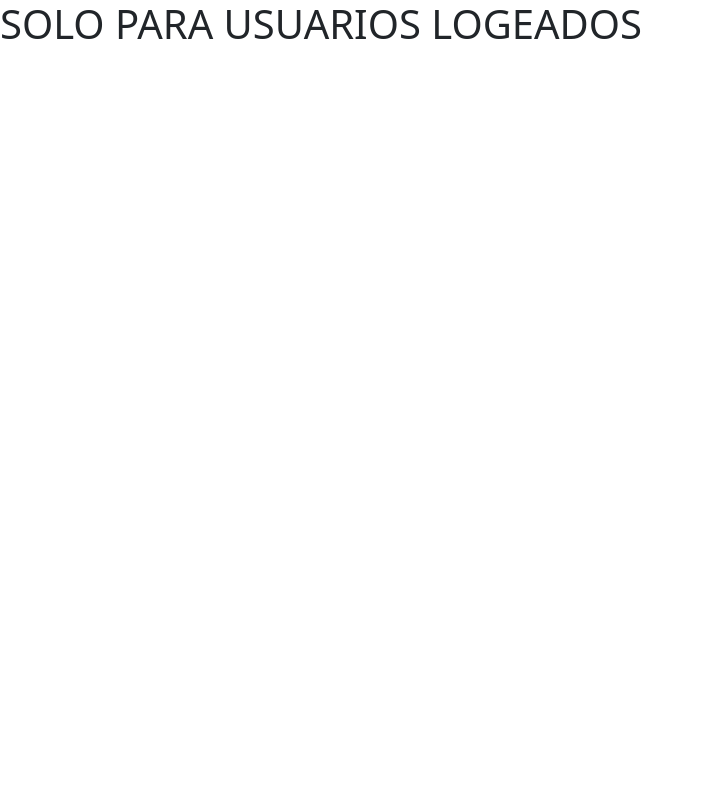
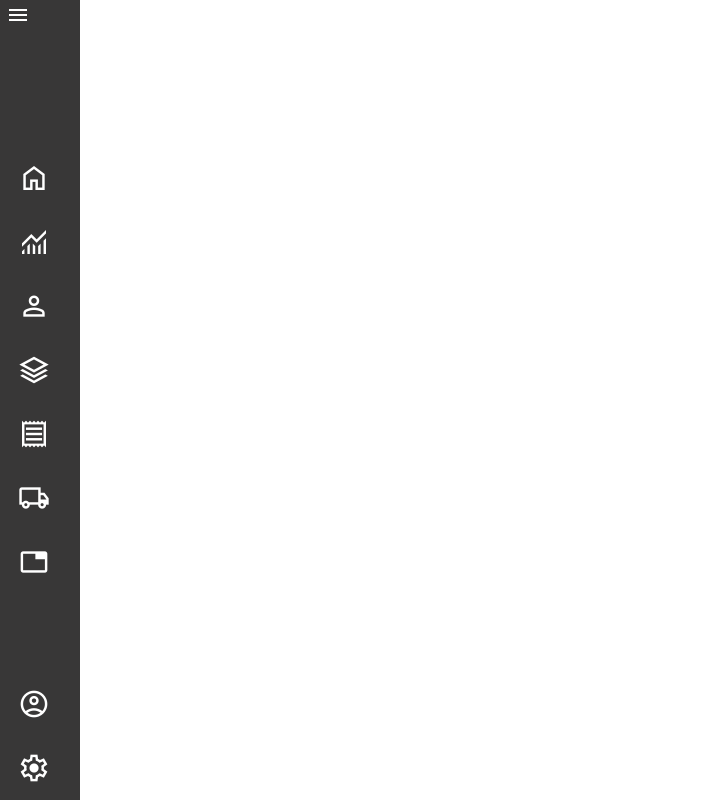
Before and after one commit to benyhi/web_tienda_ropa, a Flask app: page /dashboard in a window 1280 px wide. Shown: the whole page, without its empty margins (0-701 px from the left). Run offline with Flask 3, Linux system fonts and the light colour scheme; the visitor is signed in with stand-in values (Sample User, id 1); some libraries are stand-ins or nearby versions.

Commit message:
Agregue el sidebar para el panel de control     -Cree el side bar, y aplique estilos boostrap     -Acomode el layout de las vistas     -Agregue iconos

```diff
--- a/static/css/dashboard.css
+++ b/static/css/dashboard.css
@@ -1,3 +1,80 @@
+/* GENERALES */
+html{
+    font-family: 'Roboto', serif;
+}
+
+.container{
+    height: 100vh;
+    display: flex;
+    flex-direction: row;
+    padding: 0;
+}
+/* SIDEBAR */
+
+.side-menu {
+    width: 80px;
+    position: fixed;
+    top: 0;
+    bottom: 0;
+    left: 0;
+    background-color: #383737;
+    transition: width 0.3s ease;
+    overflow: hidden;
+}
+
+.nav{
+    justify-content: space-between;
+    height: 100%;
+}
+
+.nav-link{
+    width: 100%;
+    display: flex;
+    align-items: center;
+    border-left: 2px solid transparent;
+}
+
+.side-logo{
+    color: white;
+    font-size: 1.5rem;
+    margin-left: 50px;
+}
+
+.nav-link:hover{
+    border-left: 2px solid  rgb(6, 143, 255);
+    color: rgb(77, 173, 252);
+}
+
+.nav-link span{
+    color: white;
+    font-size: 2rem;
+}
+
+/* SIDEBAR EXPANDIDO */
+#expand-btn{
+    background-color: transparent;
+    border: none;
+    justify-content: center;
+    align-items: center;
+    color: white;
+}
+
+.expanded{
+    width: 250px;
+}
+
+.side-menu .nav-link .link-text {
+    margin-left: 10px;
+    opacity: 0;
+    white-space: nowrap;
+    transition: opacity 0.3s ease;
+}
+
+.side-menu.expanded .nav-link .link-text {
+    opacity: 1;
+}
+
+/* MODAL */
 .modal {
     display: none;
     position: fixed;
--- /dev/null
+++ b/static/js/panel.js
@@ -0,0 +1,3 @@
+document.getElementById('expand-btn').addEventListener('click', function(){
+    document.getElementById('side-menu').classList.toggle('expanded');
+});
--- /dev/null
+++ b/templates/dashboard/analitics.html
@@ -0,0 +1,3 @@
+{% extends "dashboard/panel.html" %}
+{% block content %}
+{% endblock %}
--- /dev/null
+++ b/templates/dashboard/cms.html
@@ -0,0 +1,3 @@
+{% extends "dashboard/panel.html" %}
+{% block content %}
+{% endblock %}
--- /dev/null
+++ b/templates/dashboard/configuration.html
@@ -0,0 +1,3 @@
+{% extends "dashboard/panel.html" %}
+{% block content %}
+{% endblock %}
--- /dev/null
+++ b/templates/dashboard/home.html
@@ -0,0 +1,3 @@
+{% extends "dashboard/panel.html" %}
+{% block content %}
+{% endblock %}
--- a/templates/dashboard/panel.html
+++ b/templates/dashboard/panel.html
@@ -2,19 +2,84 @@
 <html lang="es">
 <head>
     <meta charset="UTF-8">
-    <meta name="viewport" content="width=device-width, initial-scale=1.0">
+    <meta name="viewport" content="width=device-width, initial-scale=1">
+    <!-- GOOGLE FONTS -->
+    <link rel="preconnect" href="https://fonts.googleapis.com">
+    <link rel="preconnect" href="https://fonts.gstatic.com" crossorigin>
+    <link href="https://fonts.googleapis.com/css2?family=Roboto+Flex:opsz,wght@8..144,100..1000&display=swap" rel="stylesheet">
+    <!-- GOOGLE ICONS -->
+    <link rel="stylesheet" href="https://fonts.googleapis.com/css2?family=Material+Symbols+Outlined:opsz,wght,FILL,GRAD@20..48,100..700,0..1,-50..200" />
     <!-- DATA TABLES -->
     <link rel="stylesheet" href="https://cdn.datatables.net/1.13.5/css/jquery.dataTables.min.css">
     <!-- BOOTSTRAP 5 -->
     <link href="https://cdn.jsdelivr.net/npm/bootstrap@5.3.3/dist/css/bootstrap.min.css" rel="stylesheet" integrity="sha384-QWTKZyjpPEjISv5WaRU9OFeRpok6YctnYmDr5pNlyT2bRjXh0JMhjY6hW+ALEwIH" crossorigin="anonymous">
     <!-- LOCALES -->
+     <link rel="stylesheet" href="../../static/css/dashboard.css">
     <link rel="stylesheet" href="{{ url_for('static', filename='css/dashboard.css') }}">
-    <title>Document</title>
+    <title>Panel Administrador</title>
 </head>
 <body>
-    <h1>SOLO PARA USUARIOS LOGEADOS</h1>
-    {%block content%}
-    {%endblock%}
+    <div class="container">
+        <div id="side-menu" class="side-menu d-flex flex-column">
+            <nav class="nav flex-column">
+                <div>
+                    <button id="expand-btn"><span class="material-symbols-outlined">menu</span></button>
+                    <span class="link-text side-logo">LOGO</span>
+                </div>
+                <div>
+                    <a href="/dashboard" class="nav-link">
+                        <span class="material-symbols-outlined">home</span>
+                        <span class="link-text">Inicio</span>
+                    </a>
+                    <a href="/dashboard/analitics" class="nav-link">
+                        <span class="material-symbols-outlined">monitoring</span>
+                        <span class="link-text">Analisis</span>
+                    </a>
+                    <a href="/dashboard/users" class="nav-link">
+                        <span class="material-symbols-outlined">person</span>
+                        <span class="link-text">Usuarios</span>
+                    </a>
+                    <a href="/dashboard/stock" class="nav-link">
+                        <span class="material-symbols-outlined">stacks</span>
+                        <span class="link-text">Inventario</span>
+                    </a>
+                    <a href="/dashboard/history" class="nav-link">
+                        <span class="material-symbols-outlined">receipt</span>
+                        <span class="link-text">Historial</span>
+                    </a>
+                    <a href="/dashboard/shipping" class="nav-link">
+                        <span class="material-symbols-outlined">local_shipping</span>
+                        <span class="link-text">Pedidos</span>
+                    </a>
+                    <a href="/dashboard/cms" class="nav-link">
+                        <span class="material-symbols-outlined">tab</span>
+                        <span class="link-text">Administrador contenido</span>
+                    </a>
+                </div>
+                <div>
+                    <div class="btn-group dropend">
+                        <a href="#" class="nav-link" data-bs-toggle="dropdown" aria-expanded="false">
+                            <span class="material-symbols-outlined">account_circle</span>
+                            <span class="link-text">Mi cuenta</span>
+                        </a>
+                        <ul class="dropdown-menu bg-dark">
+                            <li><a class="dropdown-item" href="#">Perfil</a></li>
+                            <li><a class="dropdown-item" href="#">Cambiar de Usuario</a></li>
+                            <li><a class="dropdown-item" href="/logout">Cerrar Sesion</a></li>
+                        </ul>
+                    </div>
+                    <a href="/dashboard/settings" class="nav-link">
+                        <span class="material-symbols-outlined">settings</span>
+                        <span class="link-text">Configuraciones</span>
+                    </a>
+                </div>
+            </nav>
+        </div>
+        <main class="main-content">
+            {%block content%}
+            {%endblock%}
+        </main>
+    </div>
     <!-- JQUERY -->
     <script src="https://code.jquery.com/jquery-3.6.0.min.js"></script>
     <!-- BOOTSTRAP 5 -->
@@ -23,6 +88,7 @@
     <script src="https://cdn.datatables.net/2.1.4/js/dataTables.min.js"></script>
     <script src="https://cdn.datatables.net/2.1.4/js/dataTables.bootstrap5.min.js"></script>
     <!-- LOCALES -->
+     <script src="{{ url_for('static', filename='js/panel.js') }}"></script>
     <script src="{{ url_for('static', filename='js/dashboard-stock.js') }}"></script>
 </body>
 </html>
--- /dev/null
+++ b/templates/dashboard/sale-history.html
@@ -0,0 +1,3 @@
+{% extends "dashboard/panel.html" %}
+{% block content %}
+{% endblock %}
--- /dev/null
+++ b/templates/dashboard/shipping.html
@@ -0,0 +1,3 @@
+{% extends "dashboard/panel.html" %}
+{% block content %}
+{% endblock %}
```
Also changed, not shown: templates/dashboard/stock.html (+0 -20 lines).
